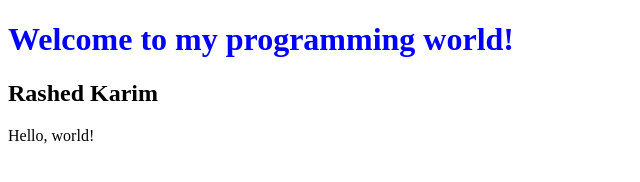
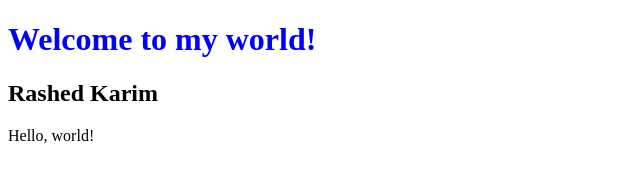
Before and after one commit to rashedkarim/cprogramming, a plain HTML site: page index.html in a window 1280 px wide. Shown: the whole page, without its empty margins (0-640 px from the left). Drawn offline with Linux system fonts and the light colour scheme.

Commit message:
remove programming

```diff
--- a/index.html
+++ b/index.html
@@ -4,7 +4,7 @@
         <title>Hello!</title>
     </head>
     <body>
-        <h1 style="color:blue;">Welcome to my programming world!</h1>
+        <h1 style="color:blue;">Welcome to my world!</h1>
         <h2>Rashed Karim</h2>
         Hello, world!
     </body>
```
